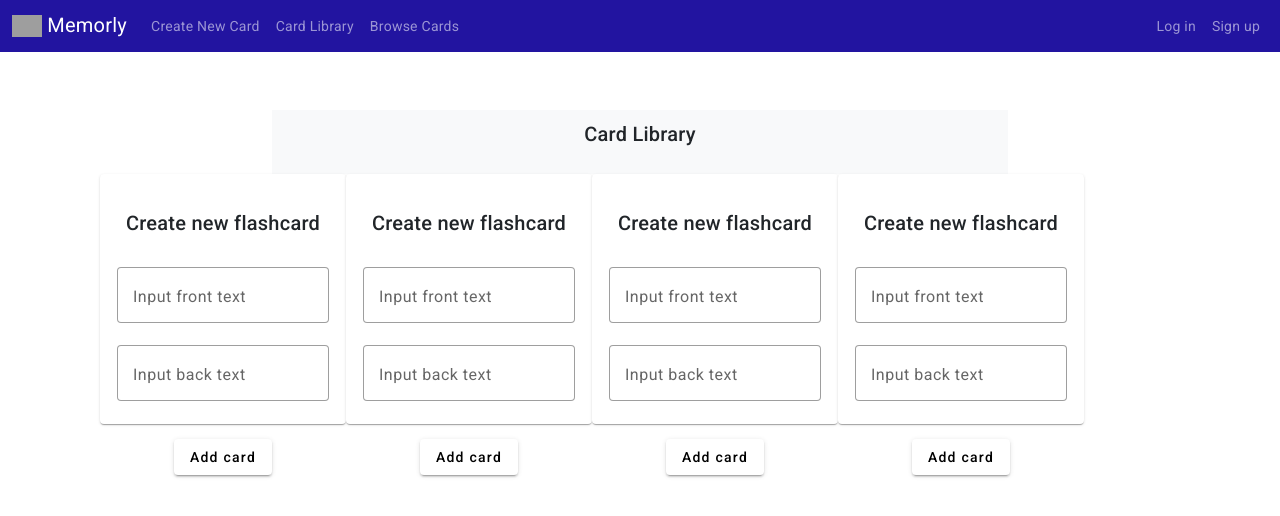
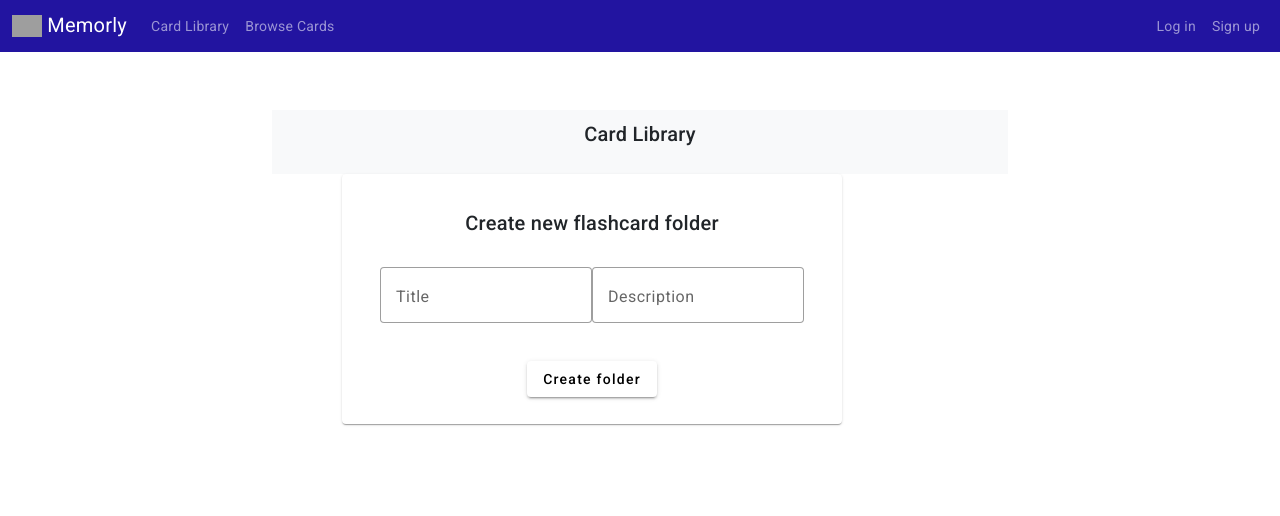
Before and after one commit to SweetBeatsA/memorly, an Angular app in the folder client/: page /library in a window 1280 px wide. Shown: the top 516 px of the page. Built offline with nearby package versions, Linux system fonts and the light colour scheme; grey boxes are pictures that could not be loaded.

Commit message:
Adding code for creating folder

```diff
--- a/client/src/app/app.component.html
+++ b/client/src/app/app.component.html
@@ -55,10 +55,11 @@ git push
           <li class="nav-item active">
             <a class="nav-link" aria-current="page" href="/">Home</a>
           </li>
-          -->
+
           <li class="nav-item">
             <a class="nav-link" href="/create-card">Create New Card</a>
           </li>
+        -->
           <li class="nav-item">
             <a class="nav-link" href="/library">Card Library</a>
           </li>
--- a/client/src/app/library/library.component.html
+++ b/client/src/app/library/library.component.html
@@ -16,19 +16,19 @@
             <div class="d-grid gap-2">
           <mat-card-title>
             <br>
-            Create new flashcard
+            Create new flashcard folder
           </mat-card-title>
 
 
           <mat-card-content>
             <br>
             <mat-form-field class="example-full-width" appearance="outline">
-              <mat-label>Input front text</mat-label>
+              <mat-label>Title</mat-label>
               <input matInput placeholder="Enter text">
             </mat-form-field>
 
             <mat-form-field class="example-full-width" appearance="outline">
-              <mat-label>Input back text</mat-label>
+              <mat-label>Description</mat-label>
               <input matInput placeholder="Enter text">
             </mat-form-field>
           </mat-card-content>
@@ -38,110 +38,7 @@
           <mat-card-actions >
 
             <div class ="align-center">
-              <button mat-raised-button>Add card</button>
-
-            </div>
-          </mat-card-actions>
-        </div>
-        </mat-card>
-
-
-        <mat-card [style.width.px]=500 [style.height.px]=250>
-            <td style="text-align: center">
-            <div class="d-grid gap-2">
-          <mat-card-title>
-            <br>
-            Create new flashcard
-          </mat-card-title>
-
-
-          <mat-card-content>
-            <br>
-            <mat-form-field class="example-full-width" appearance="outline">
-              <mat-label>Input front text</mat-label>
-              <input matInput placeholder="Enter text">
-            </mat-form-field>
-
-            <mat-form-field class="example-full-width" appearance="outline">
-              <mat-label>Input back text</mat-label>
-              <input matInput placeholder="Enter text">
-            </mat-form-field>
-          </mat-card-content>
-
-
-
-          <mat-card-actions >
-
-            <div class ="align-center">
-              <button mat-raised-button>Add card</button>
-
-            </div>
-          </mat-card-actions>
-        </div>
-        </mat-card>
-
-        <mat-card [style.width.px]=500 [style.height.px]=250>
-            <td style="text-align: center">
-            <div class="d-grid gap-2">
-          <mat-card-title>
-            <br>
-            Create new flashcard
-          </mat-card-title>
-
-
-          <mat-card-content>
-            <br>
-            <mat-form-field class="example-full-width" appearance="outline">
-              <mat-label>Input front text</mat-label>
-              <input matInput placeholder="Enter text">
-            </mat-form-field>
-
-            <mat-form-field class="example-full-width" appearance="outline">
-              <mat-label>Input back text</mat-label>
-              <input matInput placeholder="Enter text">
-            </mat-form-field>
-          </mat-card-content>
-
-
-
-          <mat-card-actions >
-
-            <div class ="align-center">
-              <button mat-raised-button>Add card</button>
-
-            </div>
-          </mat-card-actions>
-        </div>
-        </mat-card>
-
-        <mat-card [style.width.px]=500 [style.height.px]=250>
-            <td style="text-align: center">
-            <div class="d-grid gap-2">
-          <mat-card-title>
-            <br>
-            Create new flashcard
-          </mat-card-title>
-
-
-          <mat-card-content>
-            <br>
-            <mat-form-field class="example-full-width" appearance="outline">
-              <mat-label>Input front text</mat-label>
-              <input matInput placeholder="Enter text">
-            </mat-form-field>
-
-            <mat-form-field class="example-full-width" appearance="outline">
-              <mat-label>Input back text</mat-label>
-              <input matInput placeholder="Enter text">
-            </mat-form-field>
-          </mat-card-content>
-
-
-
-          <mat-card-actions >
-
-            <div class ="align-center">
-              <button mat-raised-button>Add card</button>
+              <button mat-raised-button>Create folder</button>
 
             </div>
           </mat-card-actions>
--- a/client/src/app/library/library.component.ts
+++ b/client/src/app/library/library.component.ts
@@ -1,7 +1,38 @@
 import { Component } from '@angular/core';
-
+import axios from 'axios';
+import { MatDialog, MatDialogRef } from '@angular/material/dialog';
 
 @Component({ templateUrl: 'library.component.html',
 styleUrls: ["./library.component.css"] })
 
-export class LibraryComponent {}
+export class LibraryComponent {
+
+    createFolder() {
+
+
+        const data = { param1: 'name', param2: 'description' };
+
+        // Define the headers with the access token
+        const headers = { Authorization: sessionStorage.getItem('accessToken') };
+
+        // Make the POST request
+        axios.post('http://api.memorly.kro.kr/users/library', data, { headers })
+          .then(response => {
+            // Request was successful, log the response data
+            console.log(response.data);
+          })
+          .catch(error => {
+            // Request failed, log the error message
+            console.error(error.message);
+          });
+
+
+
+    }
+
+
+
+
+
+
+}
--- a/client/src/app/login/login.component.ts
+++ b/client/src/app/login/login.component.ts
@@ -45,6 +45,7 @@ export class LoginComponent {
     //const email = email1;
     //const password = password1;
 
+
     //this.authService.login(email, password)
     axios.post('http://api.memorly.kro.kr/users/login', data)
       .then((response) => {
@@ -58,7 +59,7 @@ export class LoginComponent {
             sessionStorage.setItem('refreshToken', response.data.data.refreshToken);
 
             let snackBarRef = this.snackBar.open('Login successful', 'x', {duration: 10000});
-            this.router.navigateByUrl('dashboard');
+            this.router.navigateByUrl('library');
 
       })
       .catch((error) => {
@@ -77,5 +78,7 @@ export class LoginComponent {
           let snackBarRef = this.snackBar.open('Please fill out each form', 'x', {duration: 10000});
         };
       });
+
+
   }
 }
--- a/client/src/app/ng-material/ng-material.module.ts
+++ b/client/src/app/ng-material/ng-material.module.ts
@@ -9,7 +9,8 @@ import { MatRadioModule } from '@angular/material/radio';
 import { MatSelectModule } from '@angular/material/select';
 import { MatCardModule } from '@angular/material/card';
 import { MatStepperModule } from '@angular/material/stepper';
-import { MatSnackBarModule } from '@angular/material/snack-bar'
+import { MatSnackBarModule } from '@angular/material/snack-bar';
+import { MatDialogModule } from '@angular/material/dialog';
 
 @NgModule({
   declarations: [],
@@ -24,7 +25,8 @@ import { MatSnackBarModule } from '@angular/material/snack-bar'
     MatIconModule,
     MatNativeDateModule,
     MatCardModule,
-    MatSnackBarModule
+    MatSnackBarModule,
+    MatDialogModule
   ],
   exports: [
     MatStepperModule,
--- a/client/src/app/register/register.component.ts
+++ b/client/src/app/register/register.component.ts
@@ -103,7 +103,7 @@ export class RegisterComponent {
 
             let snackBarRef = this.snackBar.open('Account creation successful', 'x', {duration: 10000});
 
-            this.router.navigateByUrl('dashboard');
+            this.router.navigateByUrl('library');
 
           })
           .catch((error) => {
```
